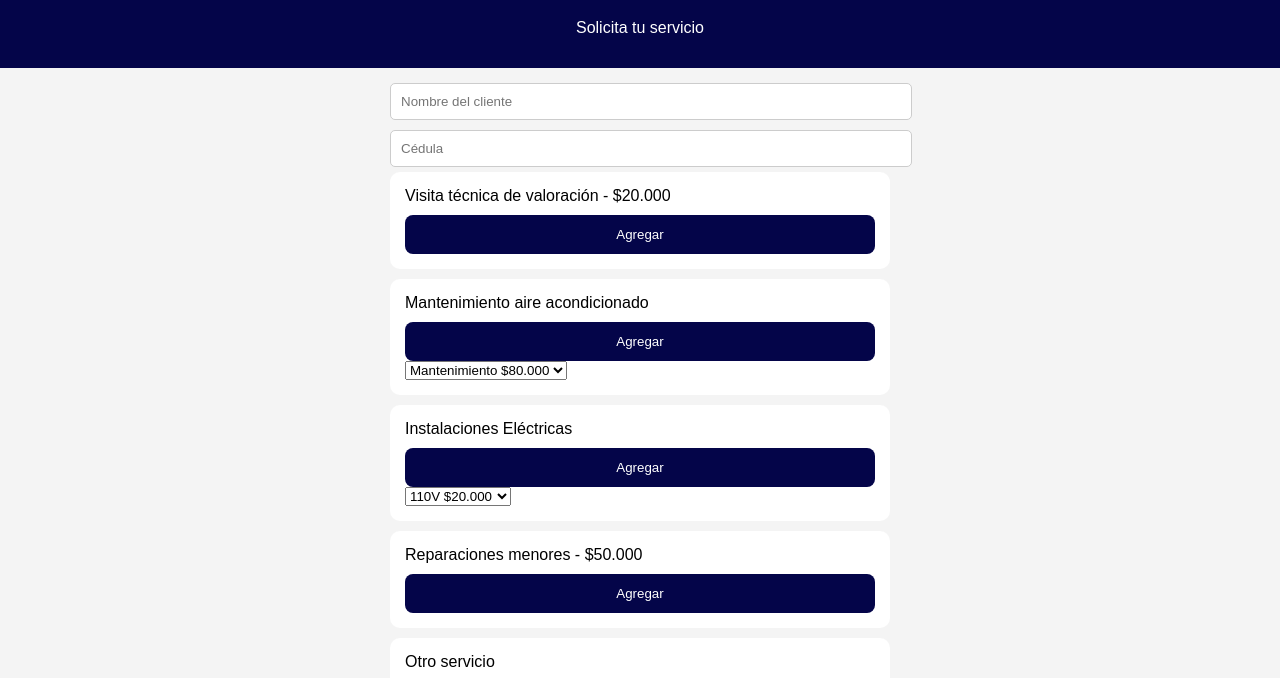
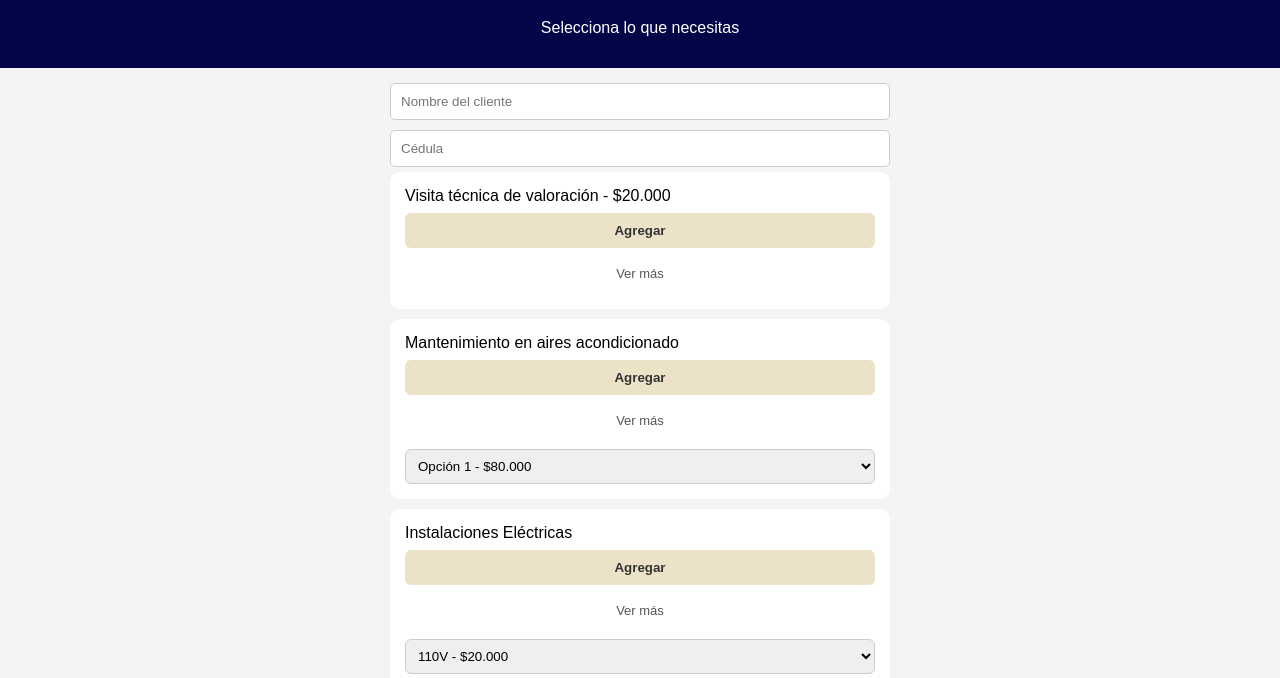
Before and after one commit to kaleth77/Fernando, a plain HTML site: page index.html in a window 1280 px wide. Shown: the part 76-754 px from the top of the page. Drawn offline with Linux system fonts and the light colour scheme.

Commit message:
Update index.html

```diff
--- a/index.html
+++ b/index.html
@@ -1,5 +1,4 @@
 <!DOCTYPE html>
-
 <html lang="es">
 <head>
 <meta charset="UTF-8">
@@ -32,6 +31,7 @@ input[type="text"]{
     margin:5px 0;
     border-radius:5px;
     border:1px solid #ccc;
+    box-sizing: border-box;
 }
 
 .servicio {
@@ -39,6 +39,46 @@ input[type="text"]{
     padding: 15px;
     margin-bottom: 10px;
     border-radius: 10px;
+}
+
+/* BOTÓN AGREGAR */
+.btn-agregar {
+    width: 100%;
+    padding: 10px;
+    background: #ece2c8;
+    border: none;
+    border-radius: 6px;
+    margin-top: 8px;
+    font-weight: bold;
+    color: #333;
+    cursor: pointer;
+}
+
+/* BOTÓN VER MÁS */
+.btn-ver {
+    width: 100%;
+    padding: 8px;
+    background: none;
+    border: none;
+    color: #555;
+    font-size: 13px;
+    cursor: pointer;
+}
+
+/* SCROLL */
+.descripcion {
+    max-height: 0;
+    overflow: hidden;
+    transition: 0.3s;
+    font-size: 13px;
+    color: #555;
+    margin-top: 5px;
+}
+
+.descripcion.activa {
+    max-height: 220px;
+    overflow-y: auto;
+    padding-right: 5px;
 }
 
 button {
@@ -51,6 +91,14 @@ button {
     margin-top: 10px;
     cursor: pointer;
 }
+
+select.opciones {
+    width: 100%;
+    padding: 8px;
+    margin-top: 8px;
+    border-radius: 6px;
+    border: 1px solid #ccc;
+}
 </style>
 
 </head>
@@ -58,7 +106,7 @@ button {
 
 <header>
     <h1>FB Servicios Eléctricos</h1>
-<p>Solicita tu servicio</p>
+    <p>Selecciona lo que necesitas</p>
 </header>
 
 <div class="container">
@@ -69,31 +117,52 @@ button {
 <!-- SERVICIO 1 -->
 <div class="servicio">
     <span>Visita técnica de valoración - $20.000</span>
-<button onclick="toggleCheck(this)">Agregar</button>
+
+    <button class="btn-agregar" onclick="toggleCheck(this)">Agregar</button>
+    <button class="btn-ver" onclick="toggleDesc(this)">Ver más</button>
+
+    <div class="descripcion">
+        Servicio en sitio para identificar la falla eléctrica...
+    </div>
+
     <input type="checkbox" value="20000" data-nombre="Visita técnica de valoración" hidden>
 </div>
 
 <!-- SERVICIO 2 -->
 <div class="servicio">
-<span>Mantenimiento aire acondicionado</span>
-<button onclick="toggleCheck(this)">Agregar</button>
+    <span>Mantenimiento en aires acondicionado</span>
 
-<select class="opciones" data-nombre="Mantenimiento aire acondicionado">
-<option value="80000">Mantenimiento $80.000</option>
-<option value="120000">Preventivo $120.000</option>
+    <button class="btn-agregar" onclick="toggleCheck(this)">Agregar</button>
+    <button class="btn-ver" onclick="toggleDesc(this)">Ver más</button>
+
+    <div class="descripcion">
+        <p><b>Opción 1:</b> $80.000</p>
+        <p><b>Opción 2:</b> $120.000</p>
+    </div>
+
+    <select class="opciones" data-nombre="Mantenimiento en aires acondicionado">
+        <option value="80000">Opción 1 - $80.000</option>
+        <option value="120000">Opción 2 - $120.000</option>
     </select>
 
-<input type="checkbox" data-nombre="Mantenimiento aire acondicionado" hidden>
+    <input type="checkbox" data-nombre="Mantenimiento en aires acondicionado" hidden>
 </div>
 
 <!-- SERVICIO 3 -->
 <div class="servicio">
     <span>Instalaciones Eléctricas</span>
-<button onclick="toggleCheck(this)">Agregar</button>
+
+    <button class="btn-agregar" onclick="toggleCheck(this)">Agregar</button>
+    <button class="btn-ver" onclick="toggleDesc(this)">Ver más</button>
+
+    <div class="descripcion">
+        <p><b>110V:</b> $20.000</p>
+        <p><b>220V:</b> $35.000</p>
+    </div>
 
     <select class="opciones" data-nombre="Instalaciones Eléctricas">
-<option value="20000">110V $20.000</option>
-<option value="35000">220V $35.000</option>
+        <option value="20000">110V - $20.000</option>
+        <option value="35000">220V - $35.000</option>
     </select>
 
     <input type="checkbox" data-nombre="Instalaciones Eléctricas" hidden>
@@ -102,14 +171,21 @@ button {
 <!-- SERVICIO 4 -->
 <div class="servicio">
     <span>Reparaciones menores - $50.000</span>
-<button onclick="toggleCheck(this)">Agregar</button>
+
+    <button class="btn-agregar" onclick="toggleCheck(this)">Agregar</button>
+    <button class="btn-ver" onclick="toggleDesc(this)">Ver más</button>
+
+    <div class="descripcion">
+        Reparación de cortos eléctricos...
+    </div>
+
     <input type="checkbox" value="50000" data-nombre="Reparaciones menores" hidden>
 </div>
 
 <!-- OTRO -->
 <div class="servicio">
     <span>Otro servicio</span>
-<button onclick="toggleCheck(this)">Agregar</button>
+    <button class="btn-agregar" onclick="toggleCheck(this)">Agregar</button>
     <input type="text" placeholder="Nombre del servicio" class="otro-nombre">
     <input type="text" placeholder="Valor" class="otro-precio">
     <input type="checkbox" hidden>
@@ -121,13 +197,19 @@ button {
 
 <script>
 
-function toggleCheck(btn){
+function toggleCheck(btn) {
     let check = btn.parentElement.querySelector('input[type="checkbox"]');
     check.checked = !check.checked;
     btn.innerText = check.checked ? "Agregado ✔" : "Agregar";
 }
 
-function enviarPedido(){
+function toggleDesc(btn) {
+    let desc = btn.nextElementSibling;
+    desc.classList.toggle("activa");
+    btn.innerText = desc.classList.contains("activa") ? "Ver menos" : "Ver más";
+}
+
+function enviarPedido() {
 
     let nombreCliente = document.getElementById("nombreCliente").value;
     let cedula = document.getElementById("cedulaCliente").value;
@@ -142,7 +224,7 @@ mensaje += "🛠 Servicios:%0A";
     let total = 0;
 
     checks.forEach(c => {
-    if(c.checked){
+        if (c.checked) {
 
             let servicio = c.parentElement;
             let select = servicio.querySelector(".opciones");
@@ -150,7 +232,7 @@ checks.forEach(c => {
             let nombre = c.dataset.nombre;
             let precio = parseInt(c.value);
 
-        if(select){
+            if (select) {
                 nombre = select.dataset.nombre;
                 precio = parseInt(select.value);
             }
@@ -158,7 +240,7 @@ checks.forEach(c => {
             let otroNombre = servicio.querySelector(".otro-nombre");
             let otroPrecio = servicio.querySelector(".otro-precio");
 
-        if(otroNombre && otroPrecio && otroNombre.value && otroPrecio.value){
+            if (otroNombre && otroPrecio && otroNombre.value && otroPrecio.value) {
                 nombre = otroNombre.value;
                 precio = parseInt(otroPrecio.value);
             }
```
Lines whose indentation alone changed are shown as unchanged.
